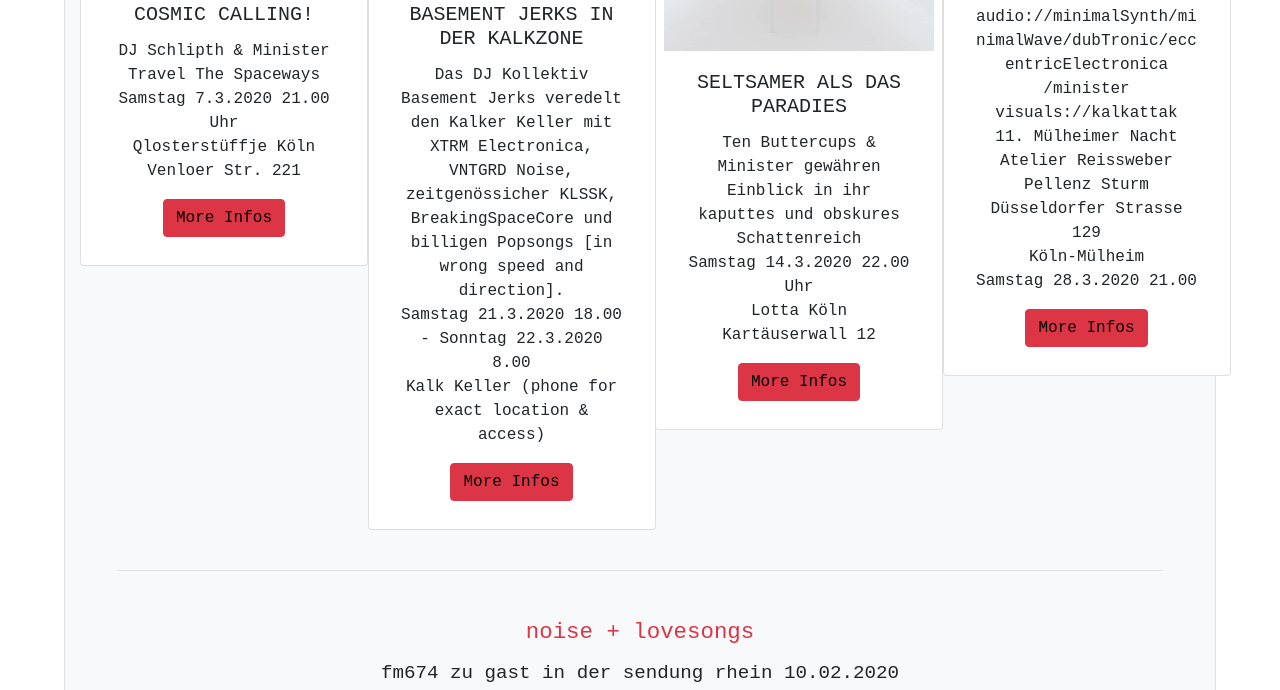
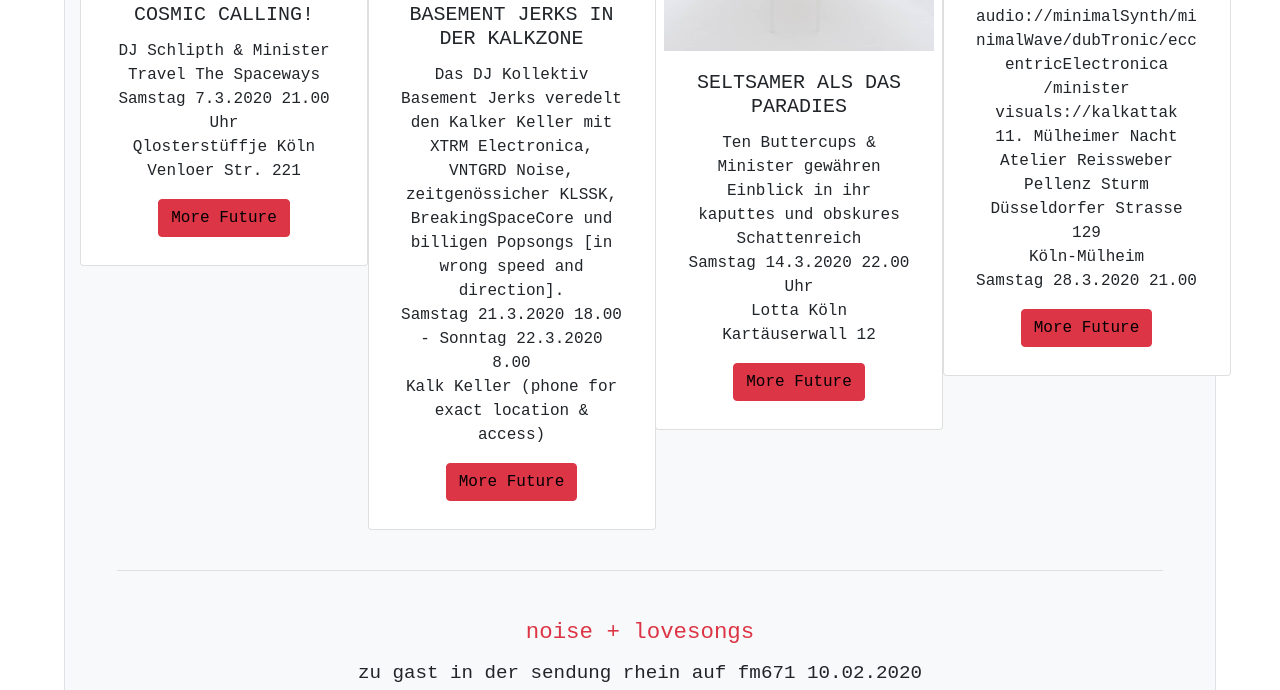
Before and after one commit to steinberggit/minister, a website: page index.html in a window 1280 px wide. Shown: the part 504-1194 px from the top of the page. Drawn offline with nearby package versions, Linux system fonts and the light colour scheme; grey boxes are pictures that could not be loaded.

Commit message:
Change some typos

```diff
--- a/index.html
+++ b/index.html
@@ -109,7 +109,7 @@
                     Samstag 7.3.2020 21.00 Uhr<br />
                     Qlosterstüffje Köln Venloer Str. 221
                   </p>
-                  <a href="#" class="btn btn-danger ">More Infos</a>
+                  <a href="#" class="btn btn-danger ">More Future</a>
                 </div>
               </article>
             </div>
@@ -134,7 +134,7 @@
                     Samstag 21.3.2020 18.00 - Sonntag 22.3.2020 8.00 <br />
                     Kalk Keller (phone for exact location & access)
                   </p>
-                  <a href="#" class="btn btn-danger ">More Infos</a>
+                  <a href="#" class="btn btn-danger ">More Future</a>
                 </div>
               </article>
             </div>
@@ -157,7 +157,7 @@
                     Samstag 14.3.2020 22.00 Uhr<br />
                     Lotta Köln Kartäuserwall&nbsp;12
                   </p>
-                  <a href="#" class="btn btn-danger ">More Infos</a>
+                  <a href="#" class="btn btn-danger ">More Future</a>
                 </div>
               </article>
             </div>
@@ -185,7 +185,7 @@
                     Köln-Mülheim <br />
                     Samstag 28.3.2020 21.00<br />
                   </p>
-                  <a href="#" class="btn btn-danger ">More Infos</a>
+                  <a href="#" class="btn btn-danger ">More Future</a>
                 </div>
               </article>
             </div>
@@ -206,7 +206,7 @@
           <div class="col-sm-2">&nbsp;</div>
           <div class="col-sm-8 mt-2 text-center">
             <h3 id="radioFm674">
-              fm674 zu gast in der sendung rhein 10.02.2020
+              zu gast in der sendung rhein auf fm671 10.02.2020
             </h3>
             <div>
               <iframe
```
